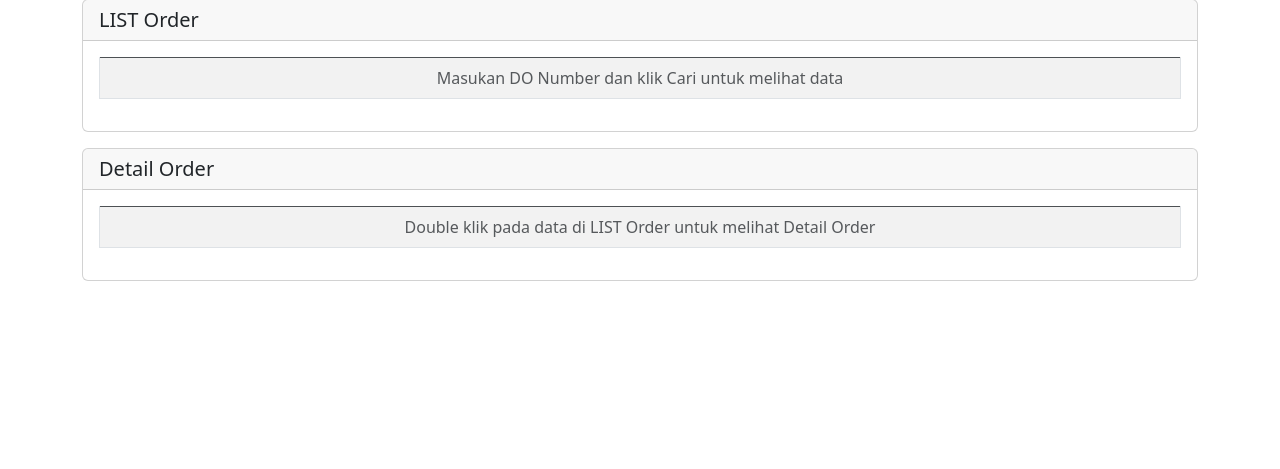
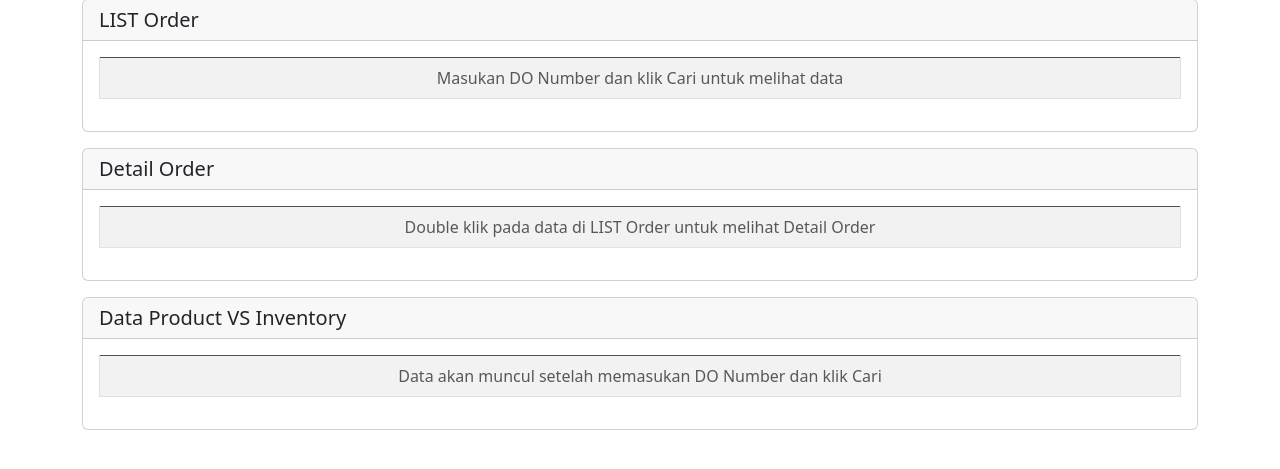
Before and after one commit to nugie07/armos_tools, a Flask app: page /menu/check-order-status in a window 1280 px wide. Shown: the part 207-676 px from the top of the page. Run offline with Flask 3, Linux system fonts and the light colour scheme; the visitor is signed in with stand-in values (Sample User, id 1); parts of the project's set-up code (start-up, migrations or seed data) failed here and were passed over; some libraries are stand-ins or nearby versions.

Commit message:
Add Product VS Inventory feature to Check Order Status menu with SKU column

```diff
--- a/app.py
+++ b/app.py
@@ -1172,5 +1172,43 @@ def api_check_order_status_order_details():
         return jsonify({"status": 500, "message": f"Error: {str(e)}"}), 500
 
 
+def find_product_vs_inventory_by_faktur_id(faktur_id: str) -> List[Dict[str, Any]]:
+    """Cari data Product VS Inventory berdasarkan faktur_id."""
+    sql = '''SELECT
+        mp.sku,
+        od.product_id,
+        mp.mst_product_id AS mp_product,
+        od.quantity_faktur AS faktur_qty,
+        mp.available_qty AS avail_qty,
+        CASE
+            WHEN mp.available_qty > od.quantity_faktur THEN 'Full Fill'
+            ELSE 'Not Full Fill'
+        END AS check_status
+    FROM order_detail od
+    LEFT JOIN "order" o ON o.order_id = od.order_id
+    LEFT JOIN mst_product mp ON mp.mst_product_id = od.product_id
+    WHERE o.faktur_id = %s
+    ORDER BY od.product_id'''
+    with get_db_connection() as conn:
+        with conn.cursor() as cur:
+            cur.execute(sql, (faktur_id,))
+            rows = cur.fetchall()
+            cols = [c[0] for c in cur.description]
+            return [dict(zip(cols, r)) for r in rows]
+
+
+@app.get("/api/check-order-status/product-vs-inventory")
+def api_check_order_status_product_vs_inventory():
+    faktur_id = request.args.get("faktur_id", "").strip()
+    if not faktur_id:
+        return jsonify({"status": 400, "message": "faktur_id wajib diisi"}), 400
+
+    try:
+        rows = find_product_vs_inventory_by_faktur_id(faktur_id)
+        return jsonify({"status": 200, "data": rows})
+    except Exception as e:
+        return jsonify({"status": 500, "message": f"Error: {str(e)}"}), 500
+
+
 if __name__ == "__main__":
     app.run(host="0.0.0.0", port=int(os.getenv("PORT", "5000")), debug=False)
--- a/templates/check_order_status.html
+++ b/templates/check_order_status.html
@@ -117,6 +117,34 @@
           </div>
         </div>
       </div>
+
+      <!-- Data Product VS Inventory Table -->
+      <div class="card mb-3">
+        <div class="card-header">
+          <h5 class="mb-0">Data Product VS Inventory</h5>
+        </div>
+        <div class="card-body table-container">
+          <div id="loadingProductVsInventoryTable" class="loading-overlay d-none">
+            <div class="spinner-border text-primary" role="status">
+              <span class="visually-hidden">Loading...</span>
+            </div>
+          </div>
+          <div class="table-responsive">
+            <table class="table table-bordered table-striped table-hover" id="tblProductVsInventory">
+              <thead class="table-dark sticky-top">
+                <tr id="productVsInventoryTableHeader">
+                  <!-- Headers will be generated dynamically -->
+                </tr>
+              </thead>
+              <tbody id="productVsInventoryTableBody">
+                <tr>
+                  <td colspan="100%" class="text-center text-muted">Data akan muncul setelah memasukan DO Number dan klik Cari</td>
+                </tr>
+              </tbody>
+            </table>
+          </div>
+        </div>
+      </div>
     </div>
 
     <!-- Modal for Error Messages -->
@@ -145,10 +173,13 @@
       const loadingSearch = document.getElementById('loadingSearch');
       const loadingOrderTable = document.getElementById('loadingOrderTable');
       const loadingDetailTable = document.getElementById('loadingDetailTable');
+      const loadingProductVsInventoryTable = document.getElementById('loadingProductVsInventoryTable');
       const orderTableHeader = document.getElementById('orderTableHeader');
       const orderTableBody = document.getElementById('orderTableBody');
       const detailTableHeader = document.getElementById('detailTableHeader');
       const detailTableBody = document.getElementById('detailTableBody');
+      const productVsInventoryTableHeader = document.getElementById('productVsInventoryTableHeader');
+      const productVsInventoryTableBody = document.getElementById('productVsInventoryTableBody');
       const errorModal = new bootstrap.Modal(document.getElementById('modalError'));
       const errorMessage = document.getElementById('errorMessage');
 
@@ -251,6 +282,9 @@
             detailTableHeader.innerHTML = '';
             detailTableBody.innerHTML = '<tr><td colspan="100%" class="text-center text-muted">Double klik pada data di LIST Order untuk melihat Detail Order</td></tr>';
             currentOrderId = null;
+
+            // Load Product VS Inventory data
+            loadProductVsInventory(fakturId);
           } else {
             showError(json.message || 'Error saat mengambil data');
           }
@@ -295,6 +329,46 @@
         }
       }
 
+      // Load Product VS Inventory by faktur_id
+      async function loadProductVsInventory(fakturId) {
+        if (!fakturId) {
+          productVsInventoryTableHeader.innerHTML = '';
+          productVsInventoryTableBody.innerHTML = '<tr><td colspan="100%" class="text-center text-muted">Data akan muncul setelah memasukan DO Number dan klik Cari</td></tr>';
+          return;
+        }
+
+        loadingProductVsInventoryTable.classList.remove('d-none');
+
+        try {
+          const res = await fetch(`/api/check-order-status/product-vs-inventory?faktur_id=${encodeURIComponent(fakturId)}`);
+          const json = await res.json();
+
+          if (json.status === 200) {
+            const data = json.data || [];
+
+            if (data.length > 0) {
+              // Render Product VS Inventory table
+              const headers = Object.keys(data[0]);
+              renderTableHeaders(productVsInventoryTableHeader, data);
+              renderTableRows(productVsInventoryTableBody, data, headers);
+            } else {
+              productVsInventoryTableHeader.innerHTML = '';
+              productVsInventoryTableBody.innerHTML = '<tr><td colspan="100%" class="text-center text-muted">Tidak ada data Product VS Inventory ditemukan</td></tr>';
+            }
+          } else {
+            // Don't show error modal for Product VS Inventory, just show message in table
+            productVsInventoryTableHeader.innerHTML = '';
+            productVsInventoryTableBody.innerHTML = `<tr><td colspan="100%" class="text-center text-warning">${json.message || 'Error saat mengambil data Product VS Inventory'}</td></tr>`;
+          }
+        } catch (error) {
+          // Don't show error modal for Product VS Inventory, just show message in table
+          productVsInventoryTableHeader.innerHTML = '';
+          productVsInventoryTableBody.innerHTML = `<tr><td colspan="100%" class="text-center text-danger">Error: ${error.message}</td></tr>`;
+        } finally {
+          loadingProductVsInventoryTable.classList.add('d-none');
+        }
+      }
+
       // Event listeners
       frmSearch.addEventListener('submit', async (e) => {
         e.preventDefault();
```
